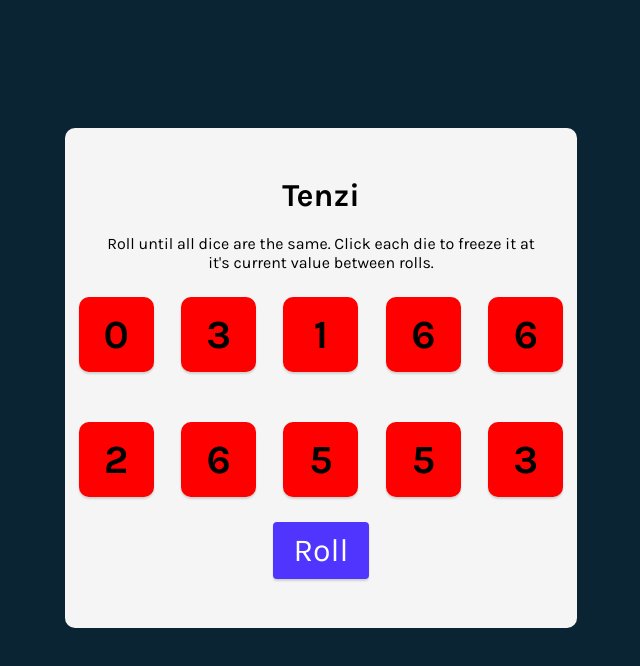
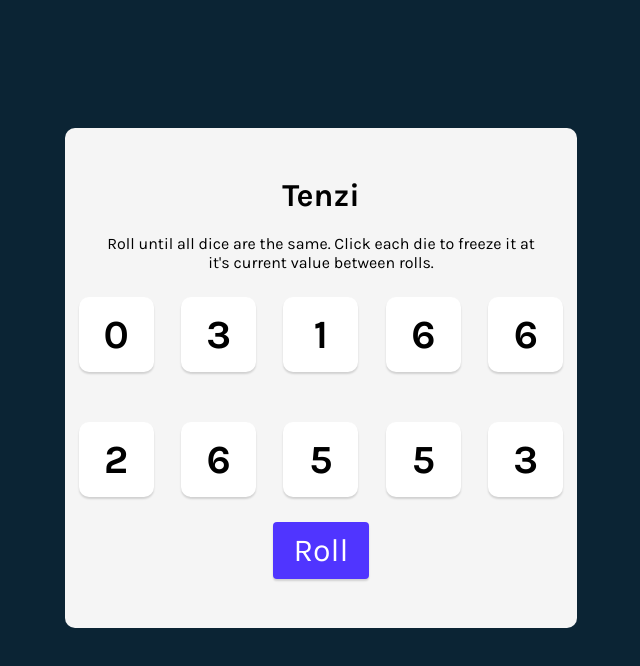
Before and after one commit to ConnorBabaCodes/Tenzi-game, a React (Vite) app: page / in a window 1280 px wide. Shown: the top 666 px of the page, without its empty margins (319-959 px from the left). Built offline with nearby package versions, Linux system fonts and the light colour scheme.

Commit message:
added state changing functionality to dice

```diff
--- a/src/App.jsx
+++ b/src/App.jsx
@@ -9,7 +9,7 @@ const [dieState, setDieState] = useState(allNumbers())
 
 function allNumbers() {
   let numberArray = []
-  for(let i = 0; i < 10; i++) {
+  for(let i = 1; i < 11; i++) {
     const numberObject = {isHeld: false, id: i}
     numberObject.value = Math.floor(Math.random() * 7)
     numberArray.push(numberObject)
@@ -22,8 +22,16 @@ function reRoll() {
   setDieState(allNumbers())
 }
 
+function holdDice(id) {
+  setDieState(prevState => prevState.map(die => {
+    return die.id === id ?
+    {...die, isHeld: !die.isHeld} :
+    die
+  }))
+}
 
-const diceArray = dieState.map(die => <Die key={die.id} value={die.value} isHeld={die.isHeld}/>)
+
+const diceArray = dieState.map(die => <Die key={die.id} value={die.value} isHeld={die.isHeld} holdDice={() => holdDice(die.id)}/>)
 
   return (
     <div className="App">
--- a/src/assets/components/Die.jsx
+++ b/src/assets/components/Die.jsx
@@ -8,14 +8,14 @@ export default function Die(props) {
             backgroundColor:  "#59E391"
         },
         notHeld: {
-            backgroundColor: "red"
+            backgroundColor: "white"
         }
 
     }
 
 
 return (
-    <div className="die-box" style={props.isHeld ? styles.held : styles.notHeld}>
+    <div className="die-box" style={props.isHeld ? styles.held : styles.notHeld} onClick={props.holdDice}>
     <h1 className="number">{props.value}</h1>
 </div>
 )
```
